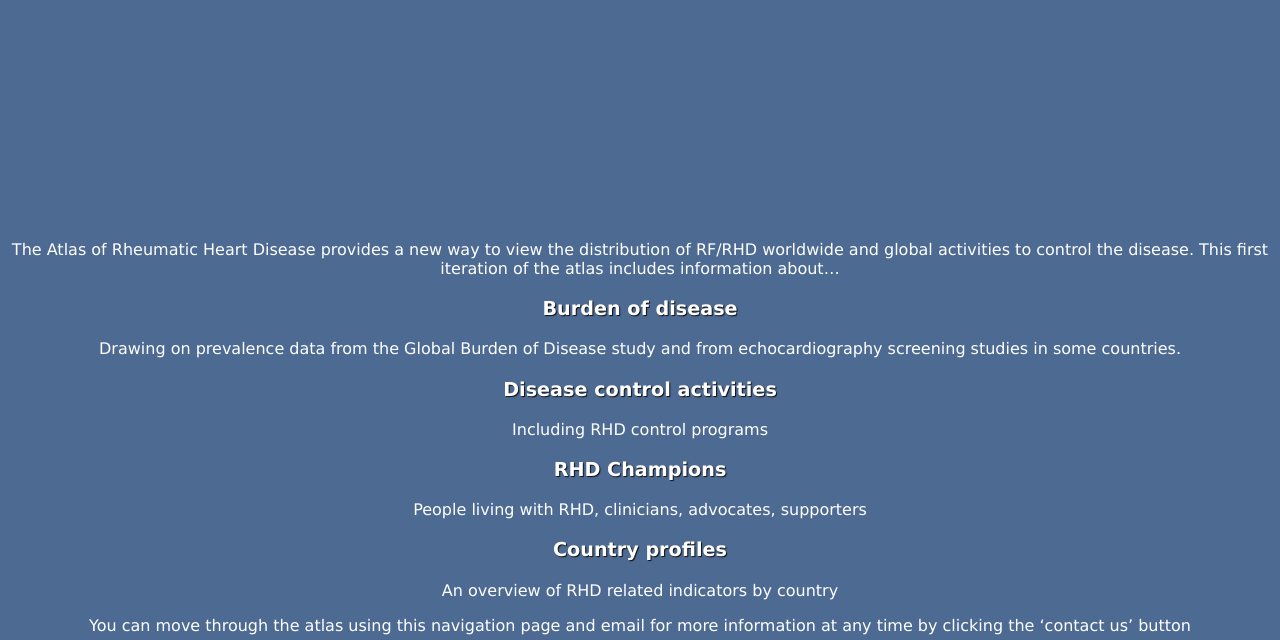
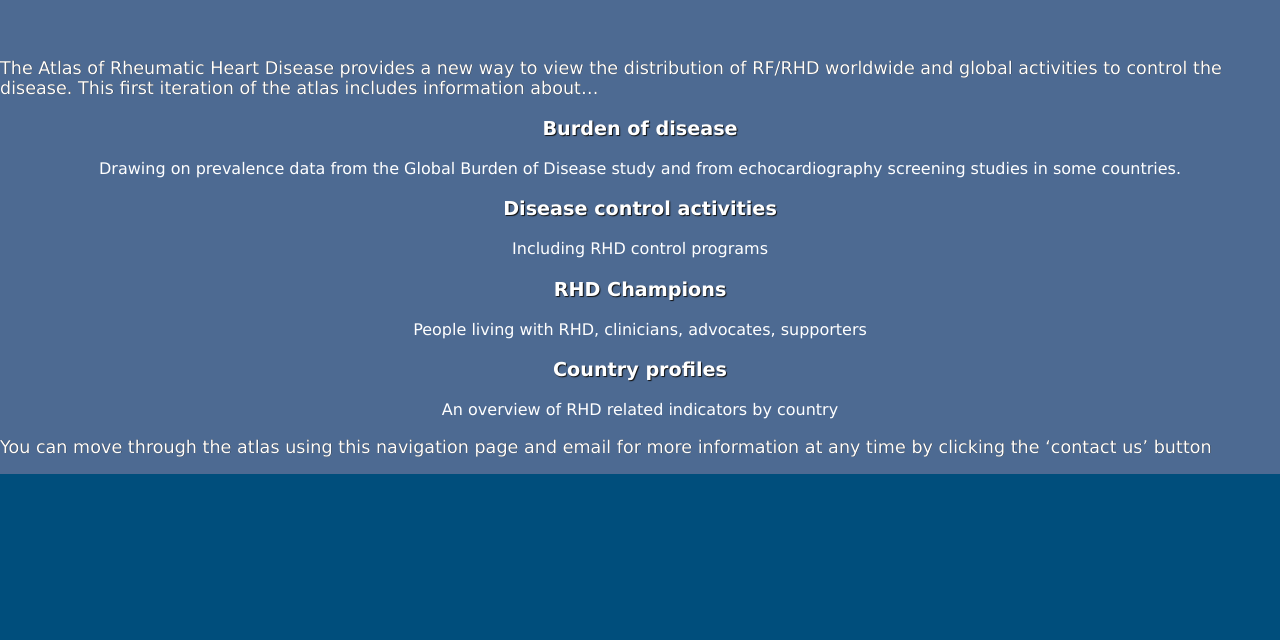
Before and after one commit to rhdatlas/main_page, a plain HTML site: page index.html in a window 1280 px wide. Shown: the part 160-800 px from the top of the page. Drawn offline with Linux system fonts and the light colour scheme.

Commit message:
Update index.html

```diff
--- a/index.html
+++ b/index.html
@@ -17,7 +17,7 @@
             #main {
                 overflow: auto;
                 padding-bottom: 200px;
-                margin-top:30%;
+                padding-top:200px;
             }
             #footer {
                 background: #004E7C;
@@ -40,9 +40,10 @@
                 text-shadow: 1px 1px 1px #111;
 
             }
-            top {
+            .top {
                 font-size: 1.1em;
                 text-shadow: 0.25px 0.25px 0.25px #111;
+                text-align: left;
             }
         </style>
     </head>
```
